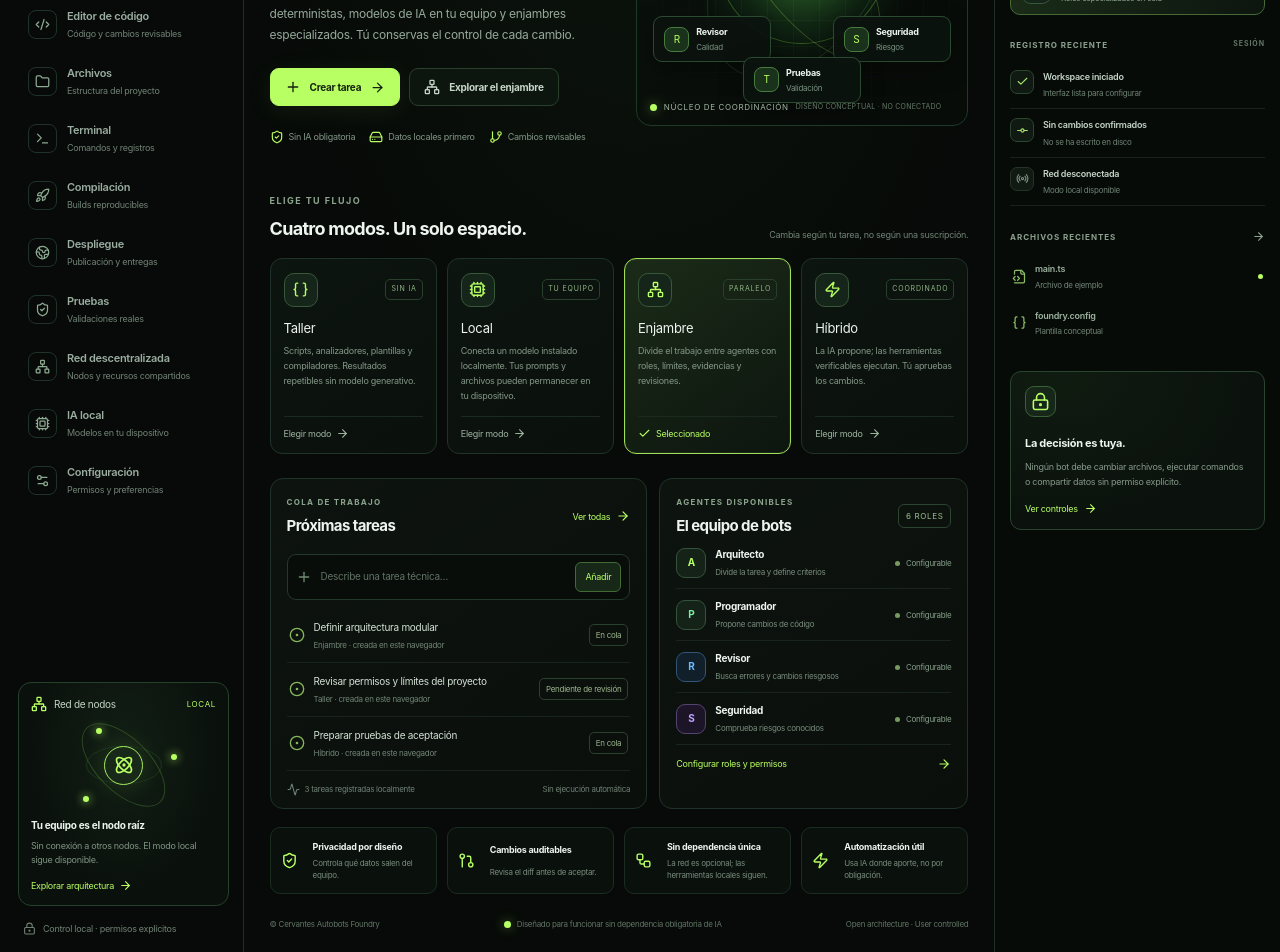
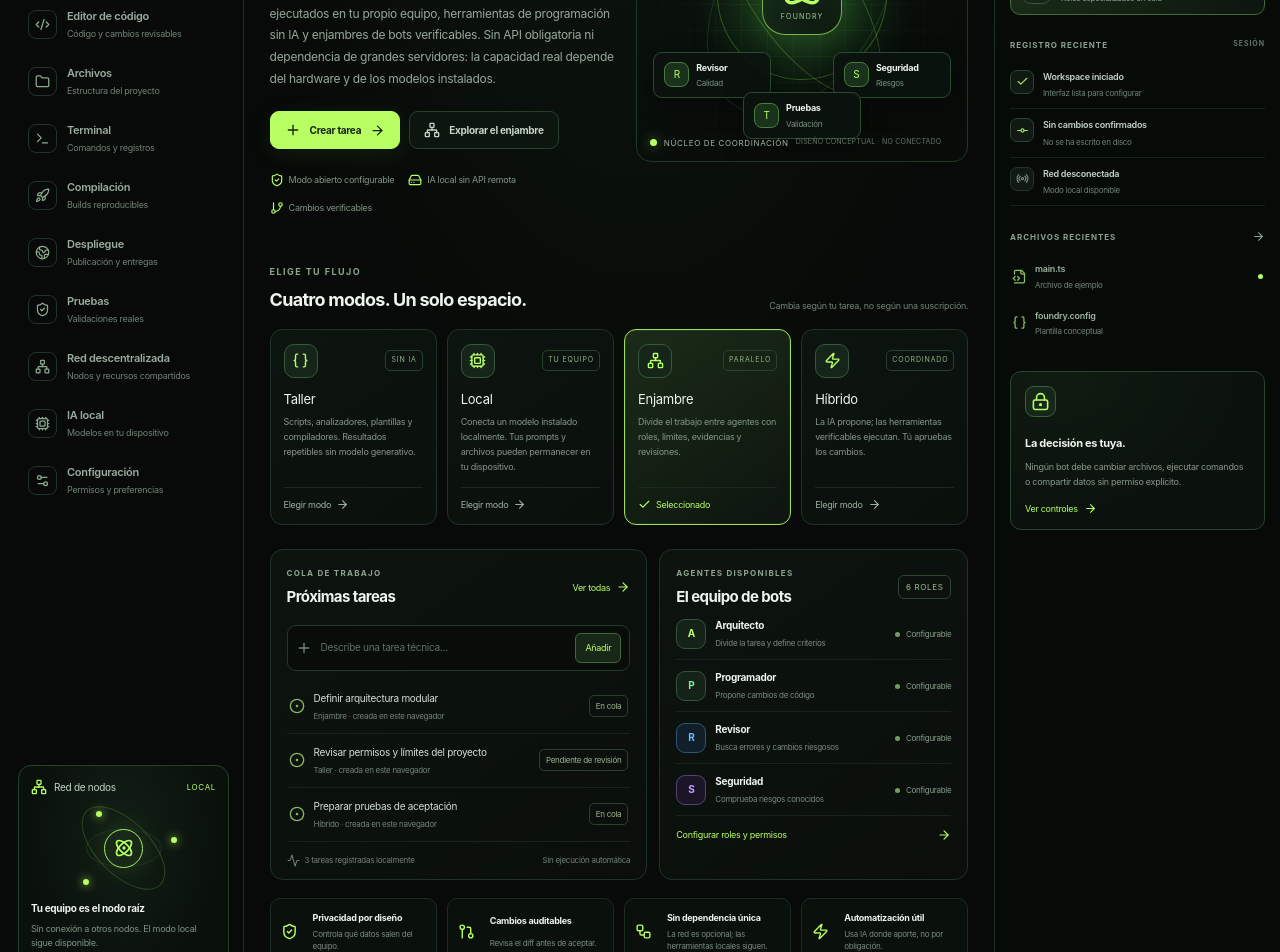
Before and after one commit to wexicos-create/Cervantes-AutoBoots, a React (Vite) app: page / in a window 1280 px wide. Shown: the part 380-1332 px from the top of the page. Built offline with nearby package versions, Linux system fonts and the light colour scheme.

Commit message:
Reframe Foundry as local-first open AI and add creator credits

```diff
--- a/src/App.tsx
+++ b/src/App.tsx
@@ -86,7 +86,7 @@ export default function App() {
     <div className="page-toolbar"><div className="breadcrumbs"><span>Workspace</span><span>/</span><b>{section}</b></div><div className="toolbar-right"><span className="autosave"><span/> Estado local</span><button className="quiet-button" onClick={()=>notify('No hay una sesión de ejecución activa que reiniciar.')}><RefreshCw size={14}/> Reiniciar sesión</button></div></div>
     {section==='Vista general' ? <>
       <section className="hero-row">
-       <div className="hero-copy"><div className="eyebrow"><span className="eyebrow-line"/> SOFTWARE LIBRE. CONTROL REAL.</div><h1>Tu mente crea.<br/>Los bots <span>construyen.</span></h1><p>Un taller de ingeniería distribuida. Combina herramientas deterministas, modelos de IA en tu equipo y enjambres especializados. Tú conservas el control de cada cambio.</p><div className="hero-ctas"><button className="primary-btn" onClick={()=>setSection('Tareas')}><Plus size={16}/> Crear tarea <ArrowRight size={15}/></button><button className="secondary-btn" onClick={()=>setSection('Bots / Enjambres')}><Network size={16}/> Explorar el enjambre</button></div><div className="hero-proof"><span><ShieldCheck size={14}/> Sin IA obligatoria</span><span><HardDrive size={14}/> Datos locales primero</span><span><GitBranch size={14}/> Cambios revisables</span></div></div>
+       <div className="hero-copy"><div className="eyebrow"><span className="eyebrow-line"/> IA ABIERTA. LOCAL PRIMERO. CONTROL HUMANO.</div><h1>Menos barreras.<br/>Más poder <span>creador.</span></h1><p>Un entorno de inteligencia aumentada que prioriza modelos ejecutados en tu propio equipo, herramientas de programación sin IA y enjambres de bots verificables. Sin API obligatoria ni dependencia de grandes servidores: la capacidad real depende del hardware y de los modelos instalados.</p><div className="hero-ctas"><button className="primary-btn" onClick={()=>setSection('Tareas')}><Plus size={16}/> Crear tarea <ArrowRight size={15}/></button><button className="secondary-btn" onClick={()=>setSection('Bots / Enjambres')}><Network size={16}/> Explorar el enjambre</button></div><div className="hero-proof"><span><ShieldCheck size={14}/> Modo abierto configurable</span><span><HardDrive size={14}/> IA local sin API remota</span><span><GitBranch size={14}/> Cambios verificables</span></div></div>
        <div className="hero-visual"><div className="visual-grid"/><div className="orbit orbit-a"/><div className="orbit orbit-b"/><div className="orbit orbit-c"/><div className="core-glow"/><div className="core-node"><Atom size={42}/><span>FOUNDRY</span></div>{agents.slice(0,5).map((a,i)=><button key={a.name} className={'floating-agent float-'+i} onClick={()=>{setActiveAgent(a.name);setSection('Bots / Enjambres')}}><span>{a.symbol}</span><b>{a.name}</b><small>{i===0?'Planificación':i===1?'Código':i===2?'Calidad':i===3?'Riesgos':'Validación'}</small></button>)}<div className="visual-caption"><span className="status-pip"/> NÚCLEO DE COORDINACIÓN <small>DISEÑO CONCEPTUAL · NO CONECTADO</small></div></div>
       </section>
       <section className="mode-section"><div className="section-head"><div><span className="eyebrow">ELIGE TU FLUJO</span><h2>Cuatro modos. Un solo espacio.</h2></div><span className="section-note">Cambia según tu tarea, no según una suscripción.</span></div><div className="mode-grid">
@@ -110,7 +110,7 @@ export default function App() {
       {section==='Compilación'&&<div className="panel inner-panel"><div className="panel-heading"><div><span className="eyebrow">BUILD PIPELINE</span><h2>Construcción reproducible</h2></div><span className="outline-chip">SIN EJECUTOR</span></div><div className="pipeline">{['Resolver dependencias','Analizar el proyecto','Ejecutar pruebas','Construir artefacto','Verificar integridad'].map((x,i)=><div className="pipeline-step" key={x}><span>{String(i+1).padStart(2,'0')}</span><b>{x}</b><small>Esperando un runner configurado</small></div>)}</div><div className="notice-box"><Rocket size={17}/> No se ha generado APK, binario ni paquete en esta sesión. Se necesita un entorno de compilación conectado.</div></div>}
       {(section==='Despliegue'||section==='Pruebas')&&<div className="panel inner-panel"><div className="panel-heading"><div><span className="eyebrow">{section==='Pruebas'?'CALIDAD':'ENTREGA'}</span><h2>{section==='Pruebas'?'Verificaciones del proyecto':'Destinos de despliegue'}</h2></div><span className="outline-chip">PENDIENTE DE CONEXIÓN</span></div>{(section==='Pruebas'?['Pruebas unitarias','Análisis estático','Validación de dependencias','Cobertura de casos críticos']:['Web / Vercel','Contenedor','APK Android','Paquete de escritorio']).map((x,i)=><div className="setting-row" key={x}><span><b>{x}</b><small>{section==='Pruebas'?'Requiere herramientas de proyecto reales.':'Requiere credenciales y runner autorizados.'}</small></span><span className="pending-label">No conectado</span></div>)}<div className="notice-box"><ShieldCheck size={17}/> Los estados se muestran como pendientes hasta obtener evidencia real de ejecución.</div></div>}
     </section>}
-    <footer className="foundry-footer"><span>© Cervantes Autobots Foundry</span><span><span className="status-pip"/> Diseñado para funcionar sin dependencia obligatoria de IA</span><span>Open architecture · User controlled</span></footer>
+    <footer className="foundry-footer"><span>© Cervantes Autobots Foundry</span><span><span className="status-pip"/> Local-first · IA opcional · herramientas sin IA</span><span>Open architecture · User controlled</span><span className="foundry-credits">Creador Nativo Original <b>Jo Cervantes</b> · En colaboración con <b>Beat Lanz</b> · CGT Produces • CA Ent.</span></footer>
    </main>
    <aside className="right-rail">
     <div className="rail-head"><span className="eyebrow">ESTADO DEL WORKSPACE</span><span className="rail-live">LOCAL</span></div>
```
